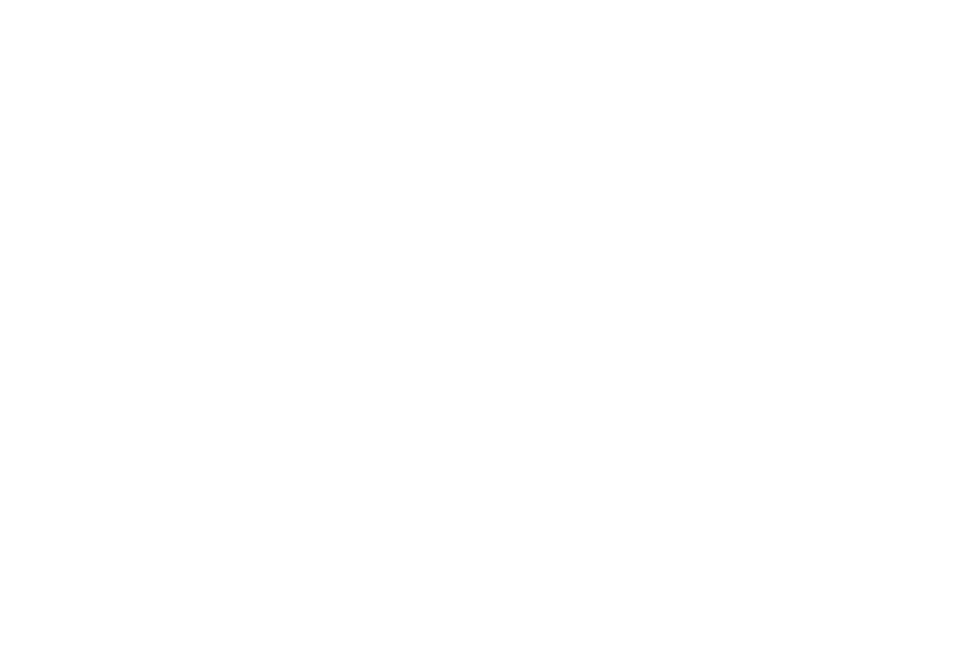
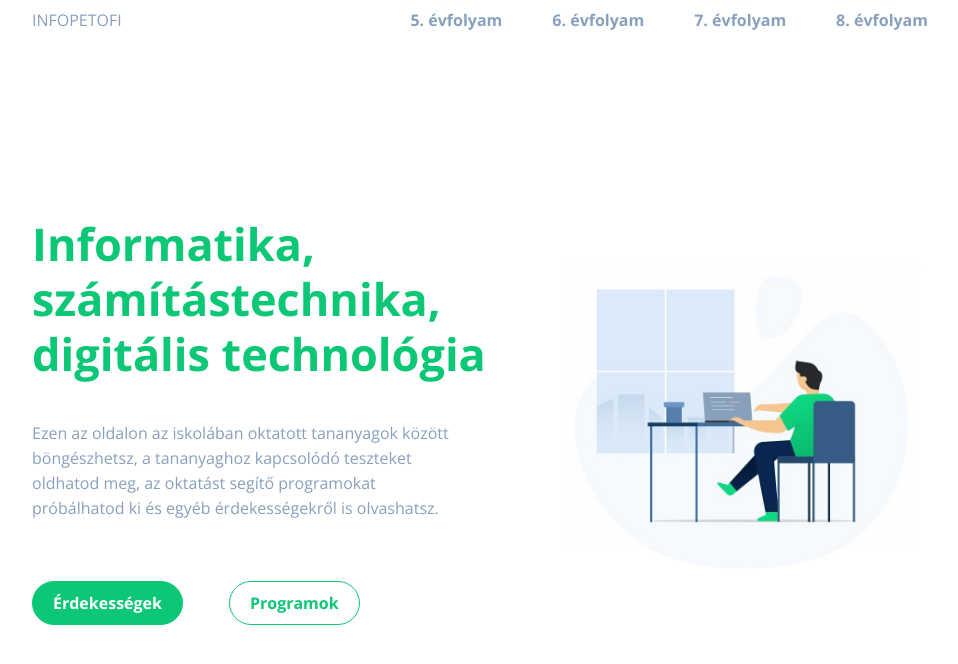
Before and after one commit to bozsok/Info, a plain HTML site: page index.html in a window 1280 px wide. Shown: the whole page, without its empty margins (160-1118 px from the left). Drawn offline with nearby package versions, Linux system fonts and the light colour scheme.

Commit message:
Landing page - desktop

```diff
--- a/index.html
+++ b/index.html
@@ -5,8 +5,38 @@
     <meta name="viewport" content="width=device-width, initial-scale=1.0" />
     <meta http-equiv="X-UA-Compatible" content="ie=edge" />
     <title>Informatikai oldal</title>
+    <link rel="stylesheet" href="style.css" />
+    <link
+      href="https://fonts.googleapis.com/css?family=Open+Sans:400,700&display=swap&subset=latin-ext"
+      rel="stylesheet"
+    />
   </head>
   <body>
-
+    <div class="container">
+      <!--Navigációs sáv-->
+      <section class="nav">
+        <div class="logo">INFOPETOFI</div>
+        <div class="menu">
+          <ul class="menu__bar">
+            <li class="menu__item">5. évfolyam</li>
+            <li class="menu__item">6. évfolyam</li>
+            <li class="menu__item">7. évfolyam</li>
+            <li class="menu__item">8. évfolyam</li>
+          </ul>
+        </div>
+      </section>
+      <!--Központi rész-->
+      <section class="main">
+        <div class="main__bal">
+          <h1>Informatika, számítástechnika,<br>digitális technológia</h1>
+          <p>Ezen az oldalon az iskolában oktatott tananyagok között böngészhetsz, a tananyaghoz kapcsolódó teszteket oldhatod meg, az oktatást segítő programokat próbálhatod ki és egyéb érdekességekről is olvashatsz.</p>
+          <div class="btn_1">Érdekességek</div>
+          <div class="btn_2">Programok</div>
+        </div>
+        <div class="main__jobb">
+          <img src="img/Illustration.jpg" alt="Illusztráció" class="illustration">
+        </div>
+      </section>
+    </div>
   </body>
 </html>
--- /dev/null
+++ b/style.scss
@@ -0,0 +1,130 @@
+$color_1: #88a0bc;
+$color_2: #0cc776;
+//////////////////////////////////
+
+//////////////////////////////////
+
+*,
+*::after,
+*::before {
+  margin: 0;
+  padding: 0;
+  box-sizing: inherit;
+}
+
+html {
+  font-size: 62.5%;
+  font-family: "Open Sans", sans-serif;
+}
+
+body {
+  box-sizing: border-box;
+}
+.container {
+  display: grid;
+  grid-template-columns: 1fr 70% 1fr;
+  grid-template-rows: auto;
+}
+.nav {
+  grid-row: 1/2;
+  grid-column: 2/3;
+  width: 100%;
+  height: 4rem;
+  font-size: 1.6rem;
+
+  display: flex;
+  justify-content: space-between;
+  align-items: center;
+}
+.logo {
+  color: $color_1;
+}
+.menu {
+  &__bar {
+    display: flex;
+  }
+
+  &__item {
+    list-style-type: none;
+    color: $color_1;
+    font-weight: 700;
+    cursor: pointer;
+    transition: 0.3s;
+
+    &:hover {
+        color: $color_2;
+    }
+
+
+
+    &:not(:last-child) {
+      margin-right: 5rem;
+    }
+  }
+  .active {
+    color: $color_2;
+  }
+}
+
+.main {
+  grid-row: 2/3;
+  grid-column: 2/3;
+  height: calc(100vh - 4rem);
+  display: flex;
+  justify-content: center;
+  align-items: center;
+
+  &__bal {
+    width: 70%;
+    font-size: 1.6rem;
+
+    h1 {
+      font-size: 4.5rem;
+      color: $color_2;
+      line-height: 5.5rem;
+      margin-bottom: 4rem;
+    }
+    p {
+        line-height: 2.5rem;
+      width: 80%;
+      color: $color_1;
+      margin-bottom: 6rem;
+    }
+
+    .btn_1,
+    .btn_2 {
+      display: inline-block;
+      padding: 1rem 2rem;
+      border: 1px solid $color_2;
+      border-radius: 3rem;
+      color: $color_2;
+      font-weight: bold;
+      cursor: pointer;
+      transition: 0.3s;
+    }
+    .btn_1 {
+      background-color: $color_2;
+      color: #fff;
+      margin-right: 8%;
+
+      &:hover {
+        background-color: #fff;
+        //border: 1px solid transparent;
+        color: $color_2;
+      }
+    }
+    .btn_2 {
+      &:hover {
+        background-color: $color_2;
+        color: #fff;
+      }
+    }
+  }
+
+  &__jobb {
+    width: 50%;
+  }
+  .illustration {
+    width: 100%;
+  }
+}
```
Also changed, not shown: img/Illustration.jpg (added), js.js (added), style.css (added), 1 other file.
